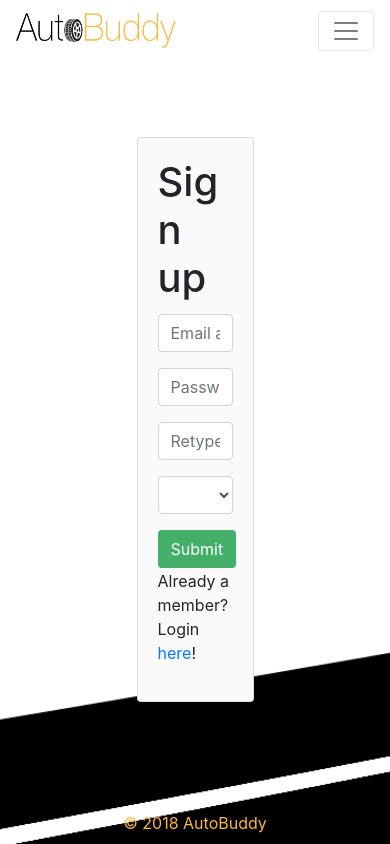
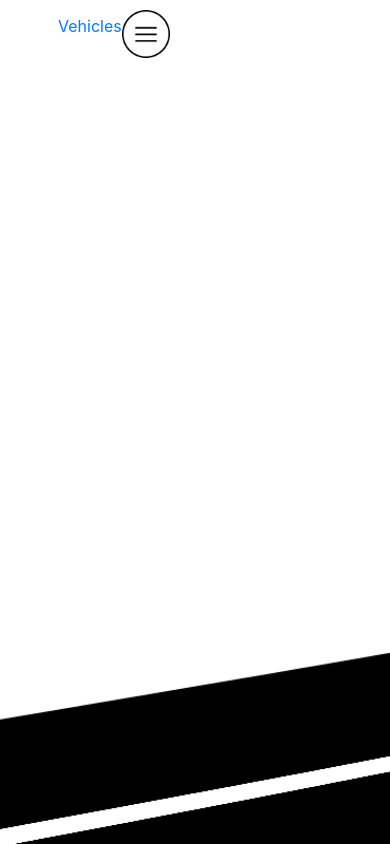
Before and after one commit to AutoBuddyDev/Web-Client, an Angular app in the folder AutoBuddy-Web-Client/: page /signup in a window 390 px wide. Built offline with nearby package versions, Linux system fonts and the light colour scheme.

Commit message:
Got hamburger working.

```diff
--- a/AutoBuddy-Web-Client/src/app/app.component.html
+++ b/AutoBuddy-Web-Client/src/app/app.component.html
@@ -1,26 +1 @@
-<main>
-  <nav class="navbar navbar-expand-md navbar-light bg-faded">
-    <a class="navbar-brand navy-text" [routerLink]="['/']">
-      <img alt="Brand" src="./assets/images/ab-logo.png" height="35px" width="160px">
-    </a>
-    <button class="navbar-toggler navbar-toggler-right" type="button" data-toggle="collapse" data-target="#navbarNav" aria-controls="navbarNav" aria-expanded="false" aria-label="Toggle navigation">
-      <span class="navbar-toggler-icon"></span>
-    </button>
-    <header class="collapse navbar-collapse" id="navbarNav">
-      <ul class="navbar-nav ml-auto">
-        <li class="nav-item">
-          <!-- <button class="btn login-btn" type="submit" [routerLink]="['/signup']">Signup</button> -->
-          <button class="btn login-btn" type="submit" [routerLink]="['/login']">Login</button>
-        </li>
-      </ul>
-    </header>
-  </nav>
-
-  <router-outlet></router-outlet>
-
-  <footer class="footer">
-    <div class="container navy-text">
-      <span class="ab-yellow-text">&copy; 2018 AutoBuddy</span>
-    </div>
-  </footer>
-</main>
+<app-hamburger></app-hamburger>
--- a/AutoBuddy-Web-Client/src/app/app.module.ts
+++ b/AutoBuddy-Web-Client/src/app/app.module.ts
@@ -7,6 +7,7 @@ import { AppComponent } from './app.component';
 import { LandingComponent } from './components/landing/landing.component';
 import { LoginComponent } from './components/login/login.component';
 import { SignupComponent } from './components/signup/signup.component';
+import { HamburgerComponent } from './components/hamburger/hamburger.component';
 
 const appRoutes: Routes = [
   { path: '', component: LandingComponent },
@@ -20,7 +21,7 @@ const appRoutes: Routes = [
 
 @NgModule({
   declarations: [
-    AppComponent, LandingComponent, LoginComponent, SignupComponent
+    AppComponent, LandingComponent, LoginComponent, SignupComponent, HamburgerComponent
   ],
   imports: [
     BrowserModule, RouterModule.forRoot(appRoutes), FormsModule
--- /dev/null
+++ b/AutoBuddy-Web-Client/src/app/components/hamburger/hamburger.component.css
@@ -0,0 +1,38 @@
+.wrapper {
+  display:inline-block;
+  padding: 10px;
+  height: 20px;
+  width:auto;
+}
+
+.label {
+  display: inline-block;
+  width: 1em;
+}
+
+.contents, .contents .inner {
+  display:inline-block;
+}
+
+.contents {
+  white-space:nowrap;
+  margin-left: 3em;
+}
+
+.contents .inner {
+  width:0%;
+  overflow:hidden;
+  -webkit-transition: width 800ms ease-in-out;
+  -moz-transition: width 800ms ease-in-out;
+  -o-transition: width 800ms ease-in-out;
+  transition: width 800ms ease-in-out;
+}
+
+.wrapper:hover .contents .inner {
+  width:100%;
+}
+
+.hamburger {
+  width:3rem;
+  height:3rem;
+}
--- /dev/null
+++ b/AutoBuddy-Web-Client/src/app/components/hamburger/hamburger.component.html
@@ -0,0 +1,12 @@
+<div class="wrapper">
+    <div class="contents">
+        <div class="inner">
+            <a  href="https://www.w3schools.com">Vehicles</a>
+        </div>
+    </div>
+    <span class="label">
+    <img alt="../../../assets/images/tire-icon" src="../../../assets/images/hamburger.png"
+    class="hamburger">
+  </span>
+
+</div>
--- /dev/null
+++ b/AutoBuddy-Web-Client/src/app/components/hamburger/hamburger.component.ts
@@ -0,0 +1,15 @@
+import { Component, OnInit } from '@angular/core';
+
+@Component({
+  selector: 'app-hamburger',
+  templateUrl: './hamburger.component.html',
+  styleUrls: ['./hamburger.component.css']
+})
+export class HamburgerComponent implements OnInit {
+
+  constructor() { }
+
+  ngOnInit() {
+  }
+
+}
--- a/AutoBuddy-Web-Client/src/app/components/signup/signup.component.css
+++ b/AutoBuddy-Web-Client/src/app/components/signup/signup.component.css
@@ -11,7 +11,7 @@
 }
 
 .signup-card-body {
-  padding-bottom:
+  padding-bottom:0;
 }
 
 .submit-signup-btn {
```
Also changed, not shown: AutoBuddy-Web-Client/.angulardoc.json (added), AutoBuddy-Web-Client/src/assets/images/hamburger.png (added), AutoBuddy-Web-Client/src/index.html (line endings or trailing spaces), 1 other file (tests, documents, lock files or other folders).
